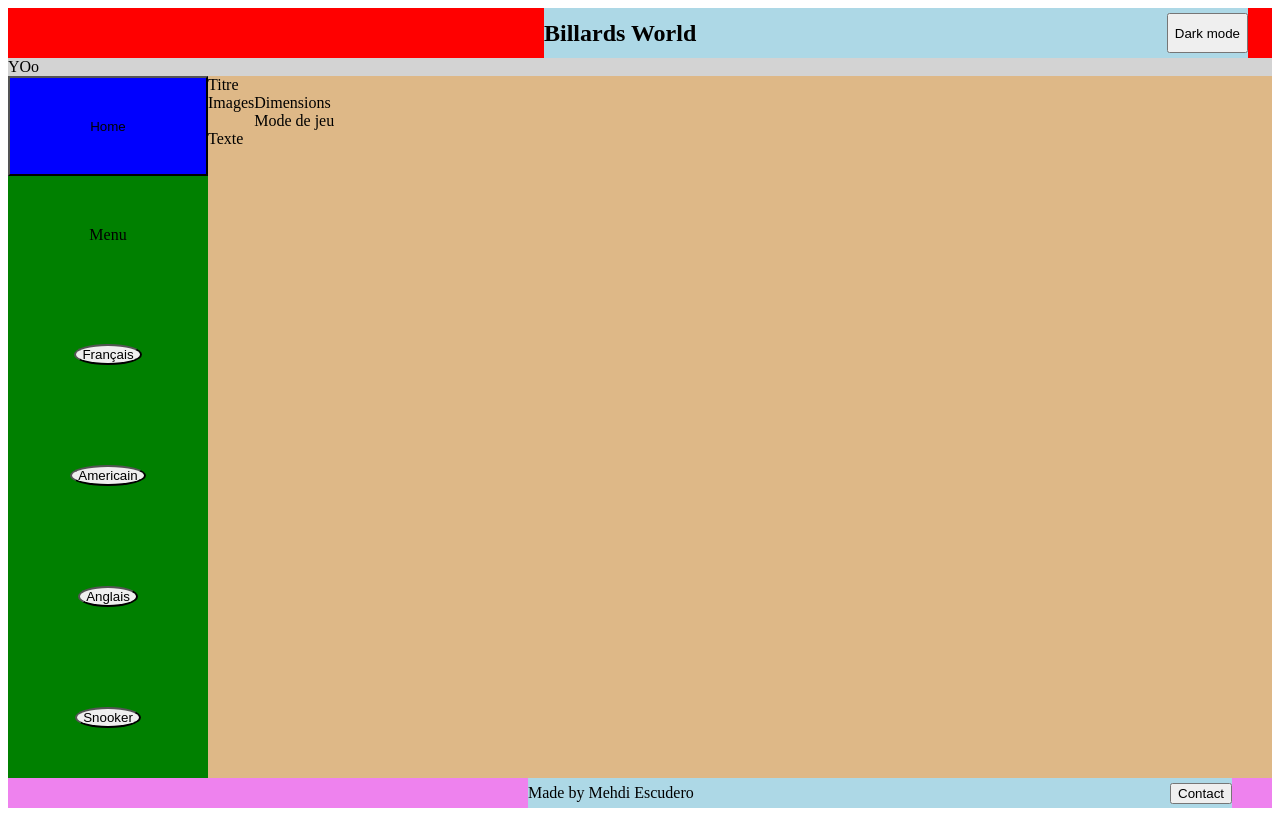
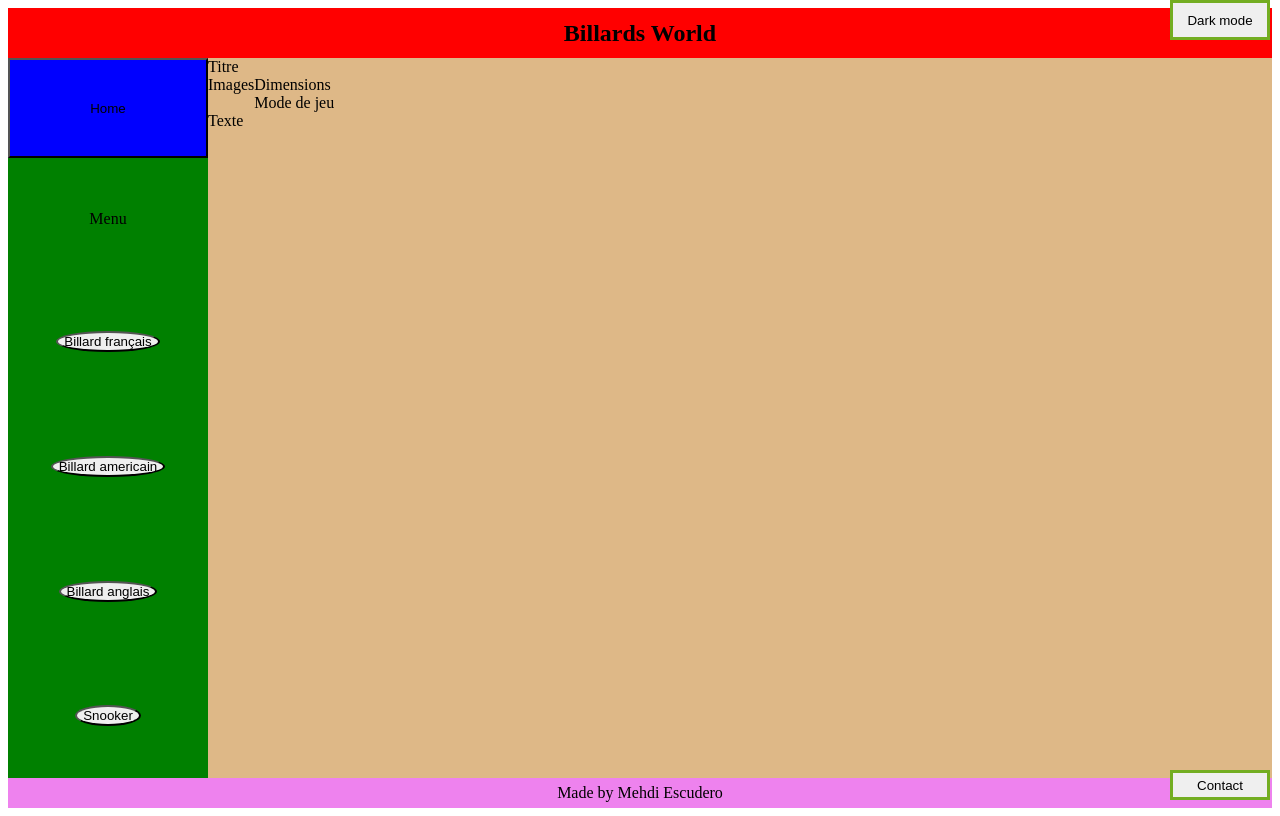
Before and after one commit to MehdiEscudero/billard-demo, a React (Create React App) app: page / in a window 1280 px wide. Built offline with nearby package versions, Linux system fonts and the light colour scheme.

Commit message:
header & footer updated, nav déplacée, props menu

```diff
--- a/src/components/App.js
+++ b/src/components/App.js
@@ -1,17 +1,18 @@
 import React from "react";
-
+import data from "../mock.json";
 import "../styles/common.css";
 import Wrapper from "./Wrapper";
-
 import Billard from "./Billard";
 
 class App extends React.Component {
+  state = { selectedBillard: null };
   render() {
     return (
-      <Wrapper>
+      <Wrapper data={data}>
         <Billard />
       </Wrapper>
     );
   }
 }
+
 export default App;
--- a/src/components/Billard.js
+++ b/src/components/Billard.js
@@ -1,17 +1,10 @@
 import React from "react";
 import "../styles/billard.css";
-import Home from "./Home";
-import Menu from "./Menu";
 
 class Billard extends React.Component {
   render() {
     return (
       <div className="billard">
-        <div className="billard-nav">
-          <Home className="home" />
-          <Menu className="menu" />
-        </div>
-
         <div className="billard-content">
           <div className="billard-content-title">Titre</div>
           <div className="container-info">
--- a/src/components/Footer.js
+++ b/src/components/Footer.js
@@ -7,7 +7,7 @@ class Footer extends React.Component {
       <div className="footer">
         <div className="footer-content">
           <div>Made by Mehdi Escudero</div>
-          <button>Contact</button>
+          <button className="contact">Contact</button>
         </div>
       </div>
     );
--- a/src/components/Menu.js
+++ b/src/components/Menu.js
@@ -6,10 +6,11 @@ class Menu extends React.Component {
     return (
       <div className="menu">
         <div>Menu</div>
-        <button className="btn">Français</button>
-        <button className="btn">Americain</button>
-        <button className="btn">Anglais</button>
-        <button className="btn">Snooker</button>
+        {this.props.data.map((element, index) => (
+          <button className="btn" key={index}>
+            {element.name}
+          </button>
+        ))}
       </div>
     );
   }
--- a/src/components/Wrapper.js
+++ b/src/components/Wrapper.js
@@ -2,14 +2,23 @@ import React from "react";
 import "../styles/wrapper.css";
 import Footer from "./Footer";
 import Header from "./Header";
+import Home from "./Home";
+import Menu from "./Menu";
 
 class Wrapper extends React.Component {
-  render(props) {
+  render() {
     return (
       <div className="wrapper">
         <Header />
-        <div>YOo</div>
-        <div className="wrapper-content">{this.props.children}</div>
+
+        <div className="wrapper-content">
+          <div className="billard-nav">
+            <Home className="home" />
+            <Menu className="menu" data={this.props.data} />
+          </div>
+          {this.props.children}
+        </div>
+
         <Footer />
       </div>
     );
--- /dev/null
+++ b/src/mock.json
@@ -0,0 +1,44 @@
+[
+  {
+    "name": "Billard français",
+    "Img": "",
+    "Dimensions": "",
+    "jeu": [
+      "Carambole",
+      "Quille",
+      "Libre",
+      "la Bande",
+      "Le 3 bandes",
+      "Le cadre",
+      "Le casin",
+      "Le 4 billes",
+      "Le 5 quilles",
+      "Le bouchon"
+    ],
+    "text": "blabla"
+  },
+
+  {
+    "name": "Billard americain",
+    "Img": "",
+    "Dimensions": "280 x 153cm",
+    "jeu": ["8"],
+    "text": "blabla"
+  },
+
+  {
+    "name": "Billard anglais",
+    "Img": "",
+    "Dimensions": "",
+    "jeu": ["8"],
+    "text": "blabla"
+  },
+
+  {
+    "name": "Snooker",
+    "Img": "",
+    "Dimensions": "357 x 178cm",
+    "jeu": ["Carambole"],
+    "text": "blabla"
+  }
+]
--- a/src/styles/footer.css
+++ b/src/styles/footer.css
@@ -1,15 +1,16 @@
 .footer {
   height: 30px;
   background-color: violet;
-  flex-direction: row-reverse;
+  justify-content: center;
+  align-items: center;
   position: sticky;
 }
 
-.footer-content {
+.contact {
   height: 30px;
-  width: 55vw;
-  background-color: lightblue;
-  justify-content: space-between;
-  margin-right: 40px;
-  align-items: center;
+  position: fixed;
+  bottom: 0;
+  right: 10px;
+  width: 100px;
+  border: 3px solid #73ad21;
 }
--- a/src/styles/header.css
+++ b/src/styles/header.css
@@ -2,20 +2,17 @@
   height: 50px;
   width: 100vw;
   background-color: red;
-  flex-direction: row-reverse;
-}
-
-.header-content {
-  height: 50px;
-  width: 55vw;
-  background-color: lightblue;
-  justify-content: space-between;
-  margin-right: 40px;
-  align-items: center;
+  justify-content: center;
+  align-self: center;
 }
 
 .header-dark {
   height: 40px;
+  position: fixed;
+  top: 0;
+  right: 10px;
+  width: 100px;
+  border: 3px solid #73ad21;
 }
 
 .header-title {
```
